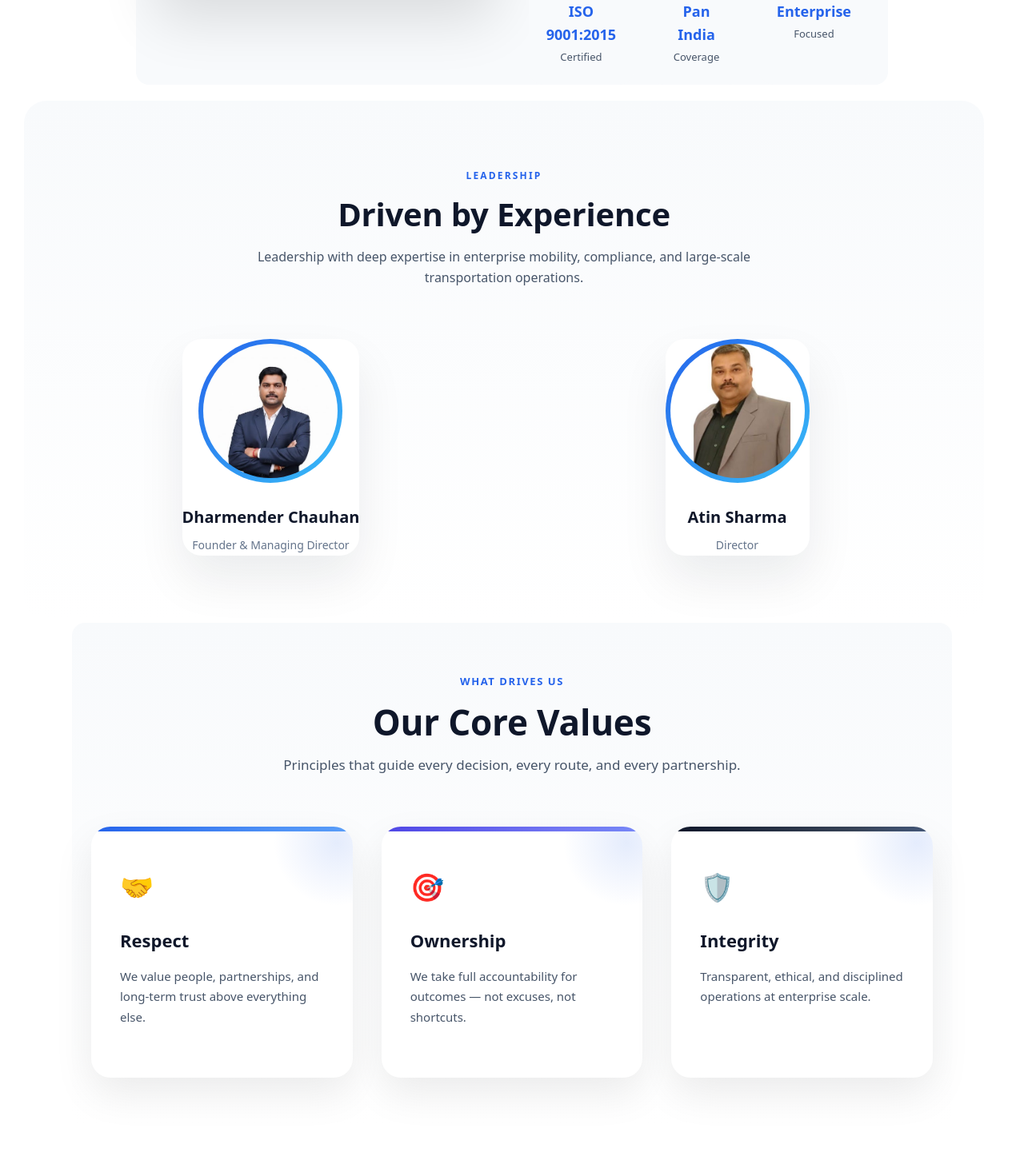
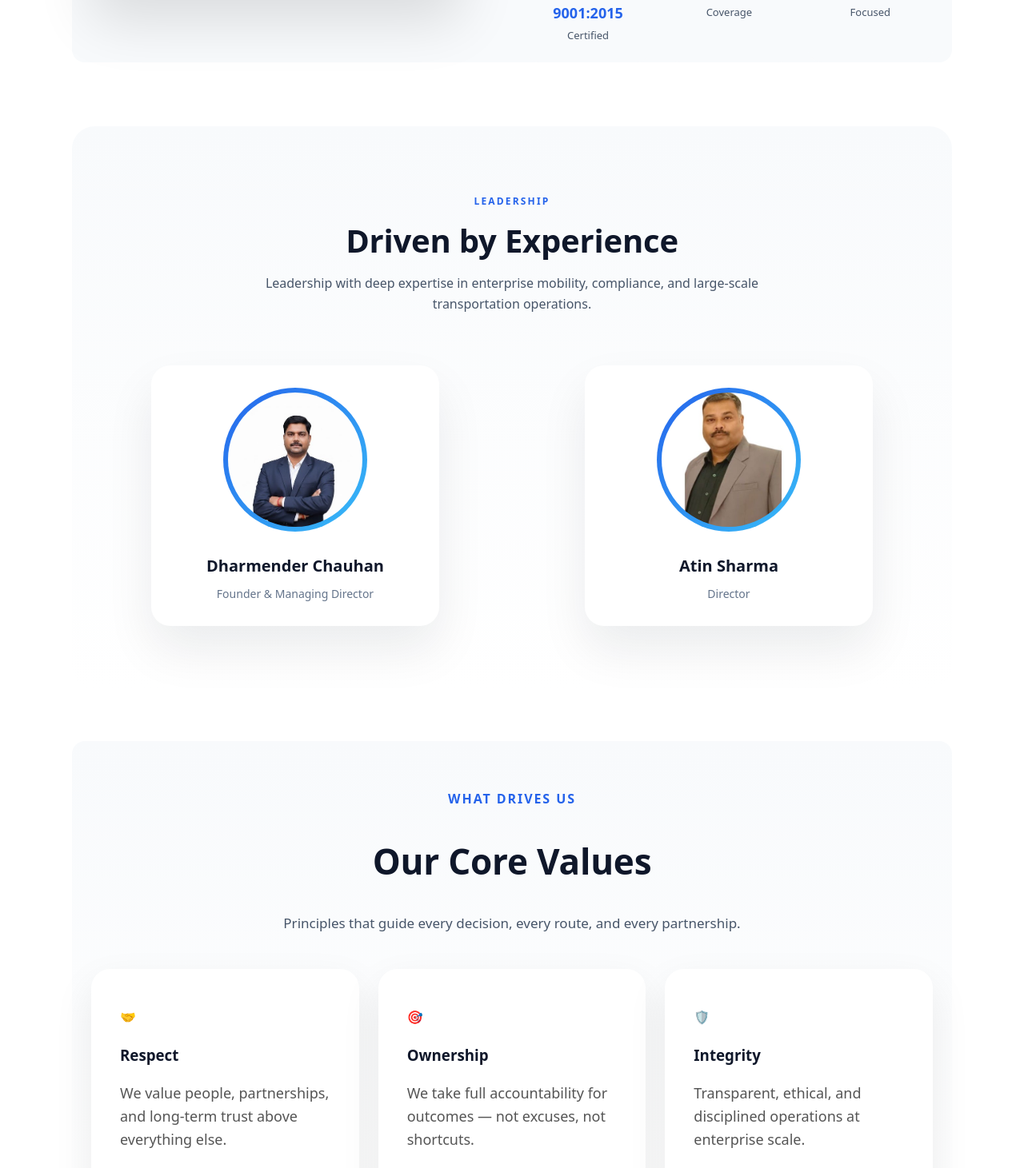
Before and after one commit to sngfleet/SNG-Fleet, a React (Vite) app: page /about in a window 1280 px wide. Shown: the part 1369-2830 px from the top of the page at 80% size. Built offline with nearby package versions, Linux system fonts and the light colour scheme.

Commit message:
android responsiveness

```diff
--- a/src/about.css
+++ b/src/about.css
@@ -1,3 +1,24 @@
+/* ======================
+   GLOBAL SAFETY
+====================== */
+
+html,
+body {
+  max-width: 100%;
+  overflow-x: hidden;
+}
+
+* {
+  box-sizing: border-box;
+}
+
+.container {
+  width: 100%;
+  max-width: 1200px;
+  padding: 0 1rem;
+  margin: 0 auto;
+}
+
 /* ======================
    BASE
 ====================== */
@@ -13,25 +34,14 @@
 
 .about-hero {
   position: relative;
-
-  /* FULL BLEED */
-  width: 100vw;
-  left: 50%;
-  right: 50%;
-  margin-left: -50vw;
-  margin-right: -50vw;
-
-
+  width: 100%;
+  margin: 0;
   background-size: cover;
   background-position: center;
-
   display: flex;
   align-items: center;
-
-  border-radius: 0;
   overflow: hidden;
 }
-
 
 .about-hero-overlay {
   position: absolute;
@@ -73,7 +83,7 @@
 
 .about-section {
   max-width: 1200px;
-  margin: 80px;
+  margin: 80px auto;
   padding: 0 24px;
 }
 
@@ -89,9 +99,12 @@
 }
 
 .story-image img {
-  width: 110%;
+  width: 100%;
+  height: auto;
+  display: block;
+  object-fit: cover;
   border-radius: 20px;
-  box-shadow: 0 30px 70px rgba(0,0,0,0.12);
+  box-shadow: 0 30px 70px rgba(0, 0, 0, 0.12);
 }
 
 .story-content h2 {
@@ -137,7 +150,7 @@
 
 .leadership-section {
   max-width: 1200px;
-  margin: -60px;
+  margin: 0 auto;
   padding: 80px 24px;
   background: linear-gradient(180deg, #f8fafc, #ffffff);
   border-radius: 28px;
@@ -173,16 +186,18 @@
 .leadership-grid {
   display: grid;
   grid-template-columns: repeat(2, 1fr);
-  gap: 14px;
+  gap: 32px;
   justify-items: center;
 }
 
 /* CARD */
 
 .leader-card {
+  width: 100%;
+  max-width: 360px;
   text-align: center;
   background: #ffffff;
-  padding: -28px 40px;
+  padding: 28px 40px;
   border-radius: 24px;
   box-shadow: 0 30px 60px rgba(15, 23, 42, 0.08);
   transition: transform 0.25s ease, box-shadow 0.25s ease;
@@ -209,7 +224,7 @@
   height: 100%;
   object-fit: cover;
   border-radius: 50%;
-  background: #fff;
+  background: #ffffff;
 }
 
 /* TEXT */
@@ -225,28 +240,13 @@
   color: #64748b;
 }
 
-/* RESPONSIVE */
-
-@media (max-width: 900px) {
-  .leadership-grid {
-    grid-template-columns: 1fr;
-    gap: 40px;
-  }
-}
-
-
-
 /* =========================
-   CORE VALUES — PREMIUM
+   CORE VALUES
 ========================= */
 
 .core-values {
   padding: 60px 24px;
-  background: linear-gradient(
-    180deg,
-    #f8fafc 0%,
-    #ffffff 100%
-  );
+  background: linear-gradient(180deg, #f8fafc 0%, #ffffff 100%);
 }
 
 .core-values-inner {
@@ -257,37 +257,38 @@
 
 .core-values .eyebrow {
   display: inline-block;
-  font-size: 13px;
+  font-size: 16px;
   font-weight: 600;
   letter-spacing: 0.12em;
   text-transform: uppercase;
   color: #2563eb;
-  margin-bottom: -60px;
+  margin-bottom: -8px;
 }
 
 .core-values h2 {
   font-size: 44px;
-  margin-top: 12px;
-  margin-bottom: 12px;
+  margin-bottom: px;
   color: #0f172a;
 }
 
 .core-values .subtitle {
   max-width: 620px;
-  margin: 0 auto 64px;
+  margin: 0 auto 44px;
   font-size: 17px;
   color: #475569;
   line-height: 1.6;
 }
 
 /* GRID */
+
 .values-grid {
   display: grid;
   grid-template-columns: repeat(3, 1fr);
-  gap: 36px;
+  gap: 24px;
 }
 
 /* CARD */
+
 .value-card {
   position: relative;
   padding: 48px 36px;
@@ -295,104 +296,51 @@
   background: #ffffff;
   box-shadow: 0 20px 50px rgba(0, 0, 0, 0.08);
   text-align: left;
-  transition: transform 0.35s ease, box-shadow 0.35s ease;
   overflow: hidden;
 }
-
-.value-card::after {
-  content: "";
-  position: absolute;
-  top: -60px;
-  right: -60px;
-  width: 160px;
-  height: 160px;
-  background: radial-gradient(
-    circle,
-    rgba(37, 99, 235, 0.12),
-    transparent 70%
-  );
-}
-
-/* HOVER */
-.value-card:hover {
-  transform: translateY(-10px);
-  box-shadow: 0 40px 90px rgba(0, 0, 0, 0.12);
-}
-
-/* TOP GRADIENT STRIP */
-.value-card::before {
-  content: "";
-  position: absolute;
-  top: 0;
-  left: 0;
-  height: 6px;
-  width: 100%;
-}
-
-/* COLOR VARIANTS */
-.accent-blue::before {
-  background: linear-gradient(90deg, #2563eb, #60a5fa);
-}
-
-.accent-indigo::before {
-  background: linear-gradient(90deg, #4f46e5, #818cf8);
-}
-
-.accent-slate::before {
-  background: linear-gradient(90deg, #0f172a, #475569);
-}
-
-/* ICON */
-.value-card .icon {
-  font-size: 34px;
-  margin-bottom: 18px;
-}
-
-/* TEXT */
-.value-card h3 {
-  font-size: 22px;
-  margin-bottom: 12px;
-  color: #0f172a;
-}
-
-.value-card p {
-  font-size: 15px;
-  color: #475569;
-  line-height: 1.7;
-}
-
-/* RESPONSIVE */
-@media (max-width: 900px) {
-  .values-grid {
-    grid-template-columns: 1fr;
-  }
-
-  .core-values h2 {
-    font-size: 34px;
-  }
-
-  .value-card {
-    padding: 36px 28px;
-  }
-}
-
 
 /* ======================
    RESPONSIVE
 ====================== */
 
 @media (max-width: 900px) {
-  .about-hero-inner h1 {
-    font-size: 44px;
-  }
-
   .story-grid,
-  .leader-grid,
   .values-grid {
     grid-template-columns: 1fr;
   }
 
-  .about-section {
-    margin: 80px auto;
+  .leadership-grid {
+    grid-template-columns: 1fr;
+  }
+
+  .about-hero-inner h1 {
+    font-size: 44px;
   }
 }
+
+@media (max-width: 768px) {
+  .about-section {
+    margin: 48px auto;
+  }
+
+  .story-grid {
+    gap: 32px;
+  }
+
+  .story-metrics {
+    grid-template-columns: 1fr;
+  }
+
+  .leadership-section {
+    padding: 48px 16px;
+  }
+
+  .about-hero-inner h1 {
+    font-size: 36px;
+    line-height: 1.15;
+  }
+
+  .about-hero-inner p {
+    font-size: 16px;
+  }
+}
--- a/src/index.css
+++ b/src/index.css
@@ -7,15 +7,7 @@ html, body {
   box-sizing: border-box;
 }
 
-@media (max-width: 768px) {
-  .grid,
-  .container,
-  .tg-container,
-  .demo-container {
-    grid-template-columns: 1fr !important;
-    width: 100%;
-  }
-}
+
 
 
 
@@ -419,7 +411,7 @@ section {
 }
 
 .impact-card {
-  background: ffffff;
+  background: #ffffff;
   padding: 36px;
   border-right: 1px solid var(--border);
   border-bottom: 1px solid var(--border);
@@ -994,35 +986,117 @@ section {
 
 
 /* =====================
-   DEMO PAGE — FINAL
+   DEMO / CONTACT — FINAL
+   (Aligned with Attach Car)
 ===================== */
 
 .demo-section {
-  padding: 40px 20px 60px;
-}
-
-/* MAIN CONTAINER */
-.demo-container {
-  max-width: 1000px;
-  margin: 0 auto;
-  margin-top: -80px;
-  background: #f8fafc;
-  border-radius: 20px;
-  padding: 48px;
-  display: grid;
-  grid-template-columns: 1fr 1fr;
-  gap: 48px;
+  padding: 64px 20px 80px;
+  background: linear-gradient(180deg, #f6f9ff 0%, #ffffff 70%);
+  position: relative;
+  overflow: hidden;
 }
 
 /* =====================
-   BLUE FORM PANEL
+   MAIN CONTAINER
+===================== */
+
+.demo-container {
+  max-width: 1200px;
+  margin: 0 auto;
+  display: grid;
+  grid-template-columns: 1fr 1.1fr; /* info | form */
+  align-items: flex-start;
+  gap: 56px;
+}
+
+/* =====================
+   LEFT CONTENT — INFO
+===================== */
+
+.demo-info-light {
+  order: 1; /* force left */
+  background: linear-gradient(
+    180deg,
+    #f8fafc 0%,
+    #ffffff 100%
+  );
+  padding: 48px 40px;
+  border-radius: 22px;
+  box-shadow: 0 20px 40px rgba(15, 23, 42, 0.08);
+  animation: tgFadeUp 0.7s ease forwards;
+}
+
+/* Eyebrow */
+.demo-info-light::before {
+  content: "CONTACT US";
+  display: block;
+  font-size: 14px;
+  font-weight: 700;
+  letter-spacing: 1.6px;
+  color: #2563eb;
+  margin-bottom: 12px;
+}
+
+/* Heading */
+.demo-info-light h2 {
+  font-size: 36px;
+  font-weight: 800;
+  line-height: 1.2;
+  color: #0f172a;
+  margin-bottom: 14px;
+}
+
+/* Subtext */
+.demo-info-light p {
+  font-size: 16px;
+  color: #475569;
+  line-height: 1.7;
+  margin-bottom: 32px;
+}
+
+/* Info blocks */
+.demo-info-light .info-block {
+  display: flex;
+  flex-direction: column;
+  gap: 6px;
+  padding: 18px 20px;
+  border-radius: 14px;
+  background: #f1f5f9;
+  margin-bottom: 10px;
+  transition: transform 0.2s ease, box-shadow 0.2s ease;
+}
+
+.demo-info-light .info-block:hover {
+  transform: translateY(-2px);
+  box-shadow: 0 8px 20px rgba(15, 23, 42, 0.08);
+}
+
+.demo-info-light .info-block strong {
+  font-size: 12px;
+  font-weight: 700;
+  color: #2563eb;
+  letter-spacing: 0.5px;
+  text-transform: uppercase;
+}
+
+.demo-info-light .info-block span {
+  font-size: 16px;
+  font-weight: 600;
+  color: #0f172a;
+}
+
+/* =====================
+   RIGHT CONTENT — FORM
 ===================== */
 
 .demo-form-blue {
-  background: #2563eb;
-  border-radius: 16px;
-  padding: 36px;
+  order: 2; /* force right */
+  background: linear-gradient(135deg, #2563eb, #1e40af);
+  padding: 40px;
+  border-radius: 22px;
   color: #ffffff;
+  box-shadow: 0 40px 80px rgba(37, 99, 235, 0.35);
 }
 
 .demo-form-blue h1 {
@@ -1047,11 +1121,6 @@ section {
   grid-template-columns: 1fr 1fr;
   column-gap: 18px;
   row-gap: 14px;
-}
-
-.demo-form-fields input,
-.demo-form-fields textarea {
-  box-sizing: border-box;
 }
 
 .demo-form-fields textarea,
@@ -1100,101 +1169,8 @@ section {
 }
 
 /* =====================
-   CONTACT INFO — REFINED
+   EMBED (IF USED)
 ===================== */
-
-.demo-info-light {
-  background: linear-gradient(
-    180deg,
-    #f8fafc 0%,
-    #ffffff 100%
-  );
-  padding: 48px 40px;
-  border-radius: 20px;
-  box-shadow: 0 20px 40px rgba(15, 23, 42, 0.08);
-  max-width: 420px;
-}
-
-/* Eyebrow text */
-.demo-info-light::before {
-  content: "CONTACT US";
-  display: block;
-  font-size: 14px;
-  font-weight: 700;
-  letter-spacing: 1.6px;
-  color: #2563eb;
-  margin-bottom: 12px;
-}
-
-/* Heading */
-.demo-info-light h2 {
-  font-size: 36px;
-  font-weight: 800;
-  line-height: 1.2;
-  color: #0f172a;
-  margin-bottom: 14px;
-}
-
-/* Subtext */
-.demo-info-light p {
-  font-size: 16px;
-  color: #475569;
-  line-height: 1.7;
-  margin-bottom: 32px;
-}
-
-/* Info blocks */
-.demo-info-light .info-block {
-  display: flex;
-  flex-direction: column;
-  gap: 6px;
-  padding: 18px 20px;
-  border-radius: 14px;
-  background: #f1f5f9;
-  margin-bottom: 10px;
-  transition: transform 0.2s ease, box-shadow 0.2s ease;
-}
-
-.demo-info-light .info-block:hover {
-  transform: translateY(-2px);
-  box-shadow: 0 8px 20px rgba(15, 23, 42, 0.08);
-}
-
-/* Label */
-.demo-info-light .info-block strong {
-  font-size: 12px;
-  font-weight: 700;
-  color: #2563eb;
-  letter-spacing: 0.5px;
-  text-transform: uppercase;
-}
-
-/* Value */
-.demo-info-light .info-block span {
-  font-size: 16px;
-  font-weight: 600;
-  color: #0f172a;
-}
-
-
-/* =====================
-   RESPONSIVE
-===================== */
-
-@media (max-width: 900px) {
-  .demo-container {
-    grid-template-columns: 1fr;
-    padding: 32px 20px;
-  }
-
-  .demo-form-blue {
-    padding: 28px;
-  }
-
-  .demo-info-light {
-    padding-top: 12px;
-  }
-}
 
 .demo-form-embed {
   margin-top: 24px;
@@ -1208,3 +1184,24 @@ section {
   height: 580px;
   border: none;
 }
+
+/* =====================
+   RESPONSIVE — MATCH ATTACH CAR
+===================== */
+
+@media (max-width: 900px) {
+  .demo-container {
+    grid-template-columns: 1fr;
+    gap: 48px;
+  }
+
+  .demo-info-light {
+    order: 1;
+    padding: 40px 24px;
+  }
+
+  .demo-form-blue {
+    order: 2;
+    padding: 32px;
+  }
+}
```
